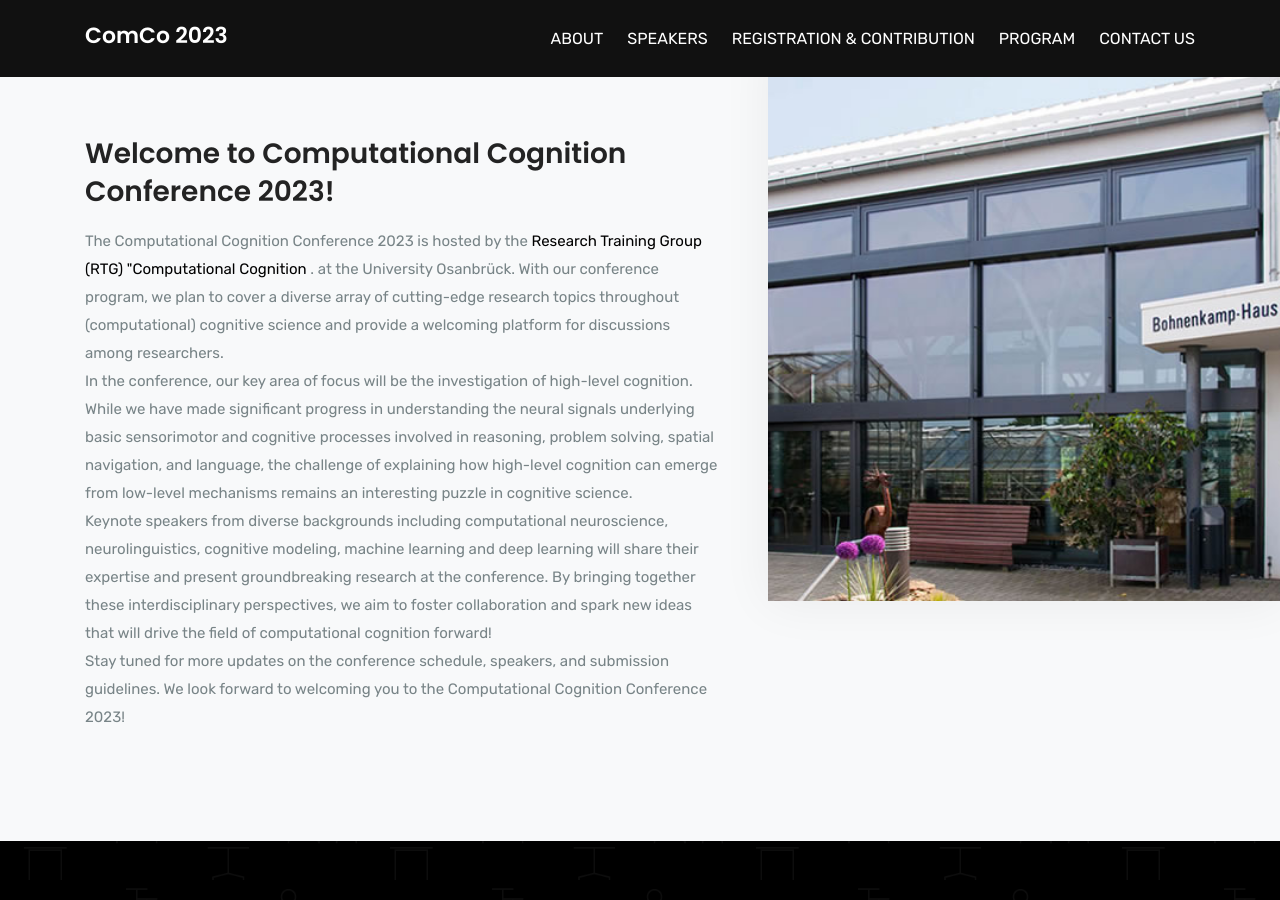
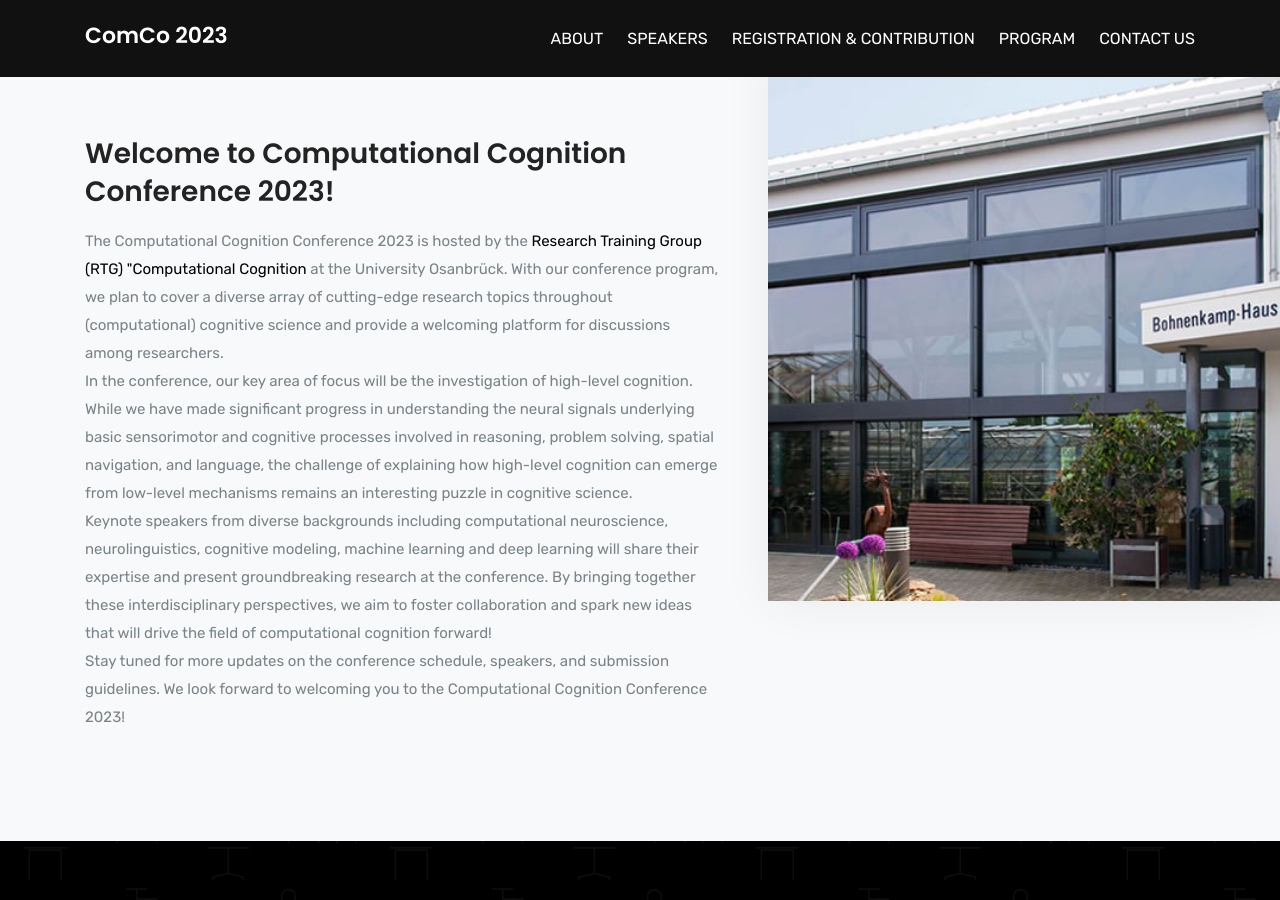
Before and after one commit to comco23/comco23.github.io, a Jekyll site: the page built from index.html, in a window 1280 px wide and 900 px high, scrolled down 595 px. Built offline with Jekyll 4.4.1, drawn with Linux system fonts in a browser that asks for light colours.

Commit message:
made some changes

```diff
--- a/_config.yml
+++ b/_config.yml
@@ -14,7 +14,7 @@ address: University Osnabrück Institue for Cognitive Science, Wachsbleiche 27,
 description: >-
 about_hits: >-
     The Computational Cognition Conference 2023 is hosted by the
-    <a href='https://www.ikw.uni-osnabrueck.de/en/home.html'> Research Training Group (RTG) "Computational Cognition </a>.
+    <a href='https://www.ikw.uni-osnabrueck.de/en/home.html'> Research Training Group (RTG) "Computational Cognition </a>
     at the University Osanbrück. With our conference program, we plan to cover a diverse array of cutting-edge research topics
     throughout (computational) cognitive science and provide a welcoming platform for discussions among researchers.
 
```
